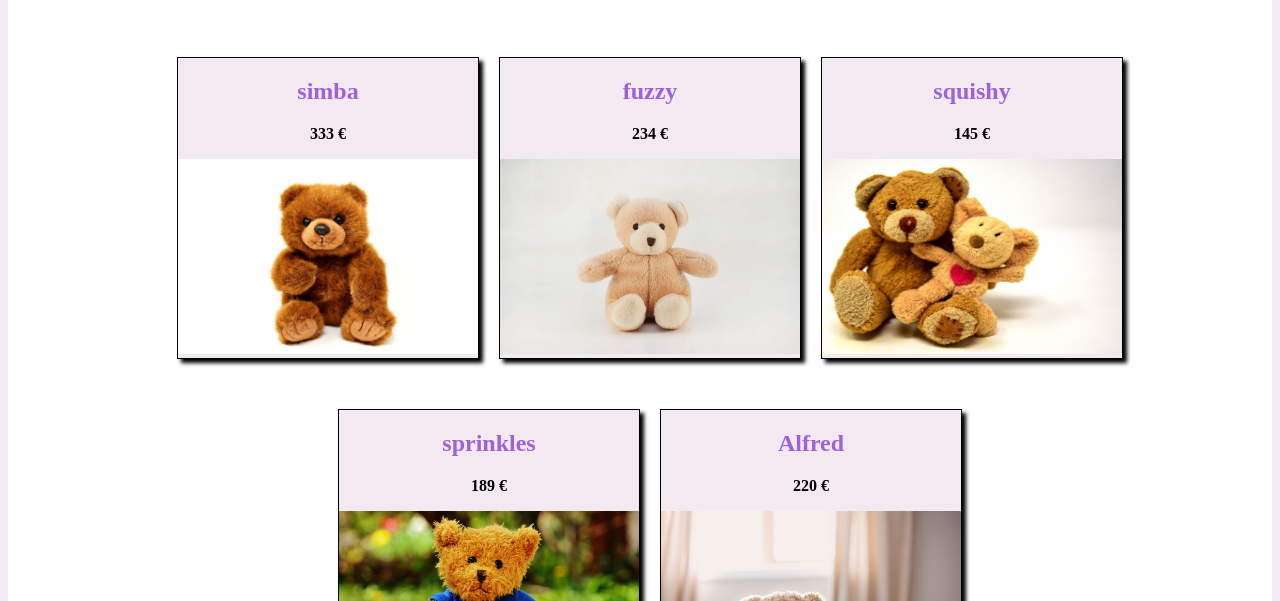
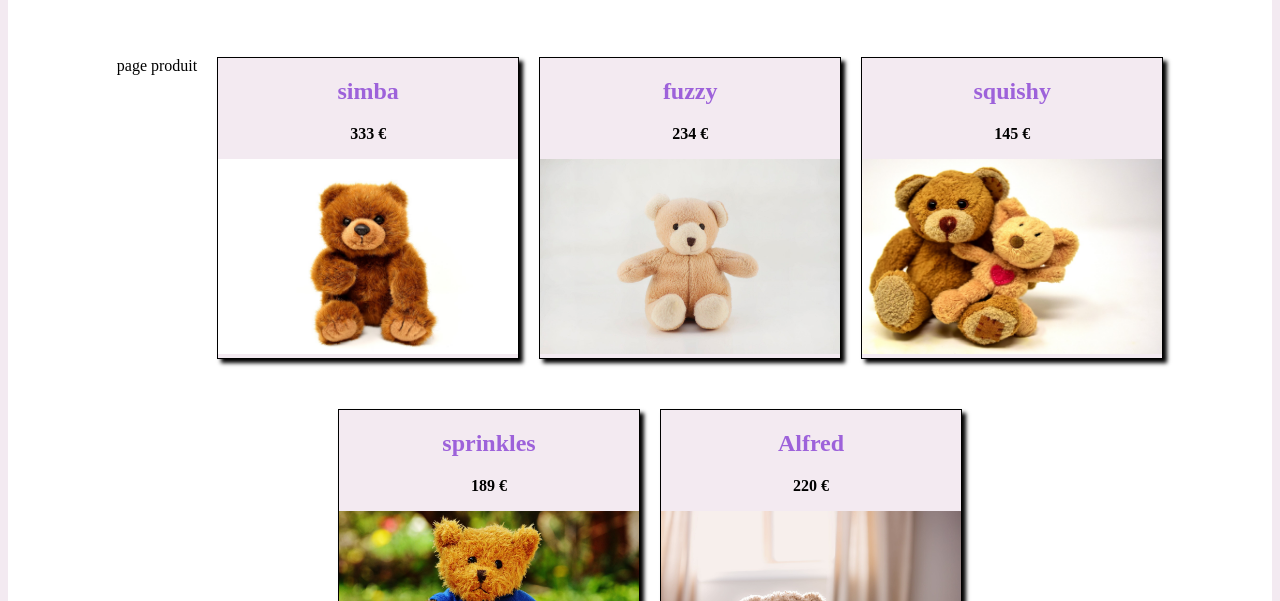
Before and after one commit to jerembdx95/Projet5, a website: page Frontend/index.html in a window 1280 px wide. Shown: the part 199-800 px from the top of the page. Drawn offline with Linux system fonts and the light colour scheme.

Commit message:
Update index.html

```diff
--- a/Frontend/index.html
+++ b/Frontend/index.html
@@ -15,7 +15,7 @@
             <main>
                 <h1 class='title'>Oriteddy, le spécialiste des ours en peluche !</h1>
                 <section id='liste_produit'>
-
+page produit
                 </section>
             </main>
           <footer>
```
